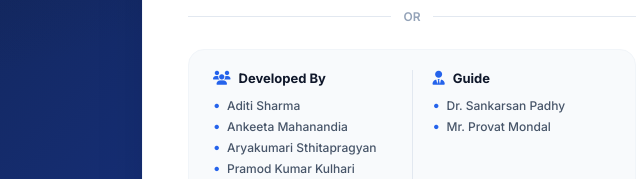
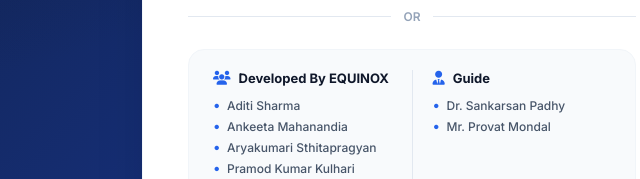
Before and after one commit to 1911aditi/STUDENT-MANAGEMEMT-SYSTEM-INTERNSHIP, a website: page login.html in a window 1280 px wide. Shown: the part 601-780 px from the top of the page, 228-868 px from the left. Drawn offline with Linux system fonts and the light colour scheme.

Commit message:
updated login page adding team name

```diff
--- a/login.html
+++ b/login.html
@@ -79,7 +79,7 @@
         <div class="credit-column">
           <div class="credit-header-group">
             <i class="fa-solid fa-users credit-icon-blue"></i>
-            <span>Developed By</span>
+            <span>Developed By EQUINOX</span>
           </div>
           <ul class="credit-list">
             <li>Aditi Sharma</li>
```
